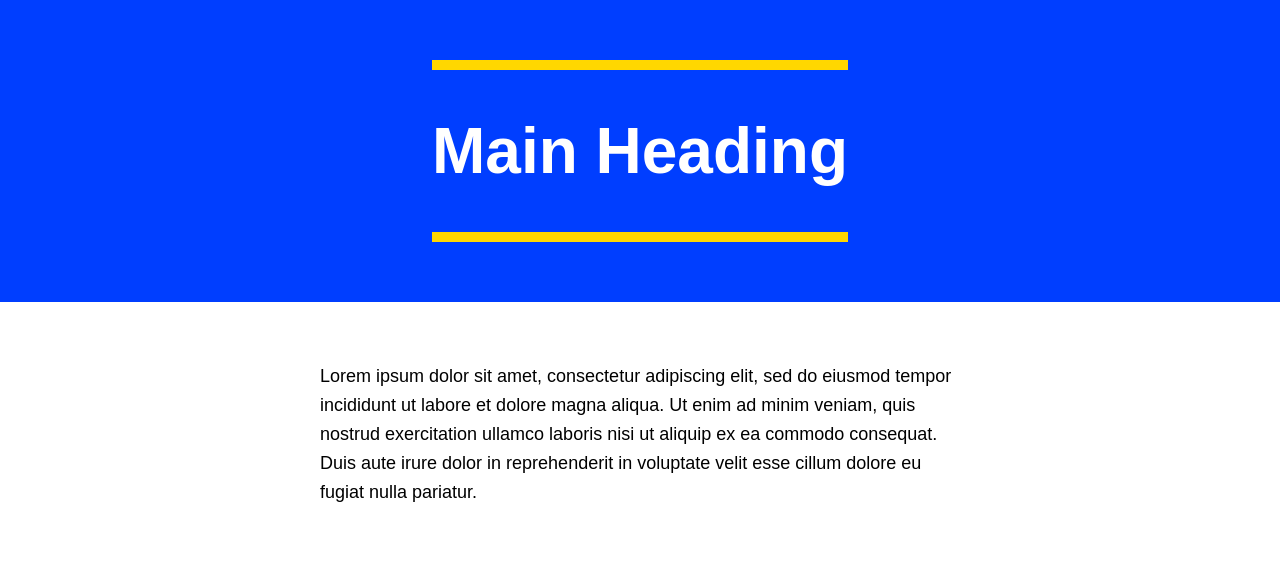
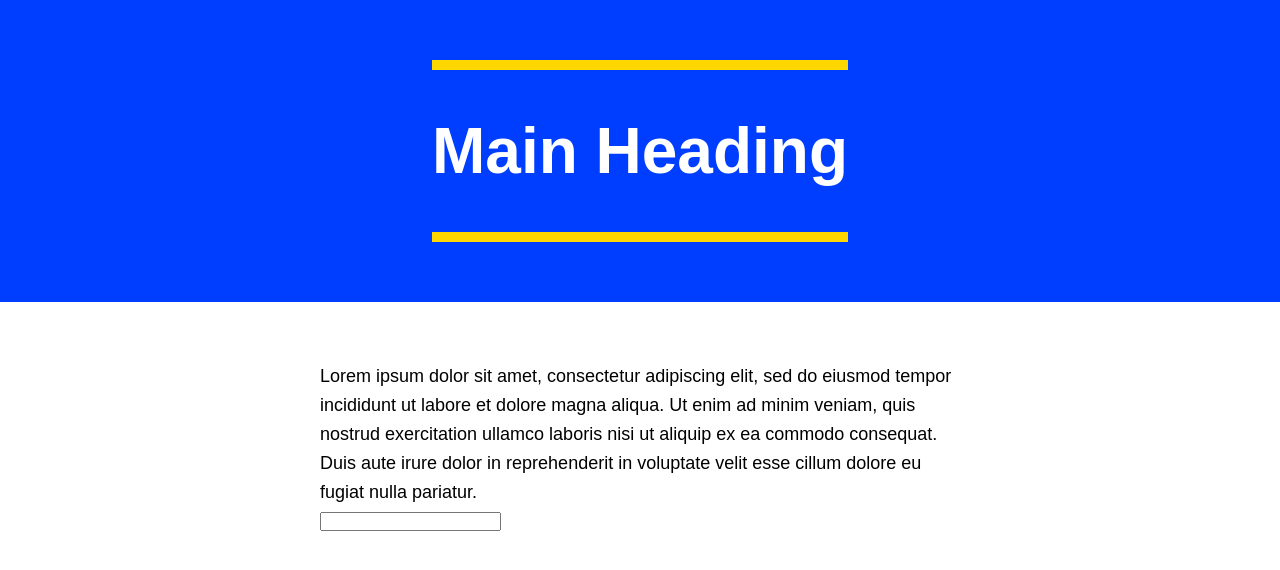
Before and after one commit to dkempton12/components-library, a React (Create React App) app: page / in a window 1280 px wide. Shown: the top 570 px of the page. Built offline with nearby package versions, Linux system fonts and the light colour scheme.

Commit message:
state init for Input

```diff
--- a/src/App.js
+++ b/src/App.js
@@ -1,6 +1,7 @@
 import "./App.css";
 import Container from "./components/Layout/Container/Container";
 import WebsiteHero from "./components/WebsiteHero/WebsiteHero";
+import Form from "./components/Form/Form/Form";
 
 function App() {
   return (
@@ -15,6 +16,8 @@ function App() {
           reprehenderit in voluptate velit esse cillum dolore eu fugiat nulla
           pariatur.
         </p>
+
+        <Form />
       </Container>
     </div>
   );
--- a/src/components/Form/Input/Input.js
+++ b/src/components/Form/Input/Input.js
@@ -1,9 +1,15 @@
-import React from "react";
+import React, { useState } from "react";
 
 function Input() {
+  const [value, setValue] = useState("");
+
+  const handleInputChange = event => {
+    setValue(event.target.value);
+    console.log("ON CHANGE");
+  };
   return (
     <div className="field">
-      <input type="text" />
+      <input type="text" value={value} onChange={handleInputChange} />
     </div>
   );
 }
```
